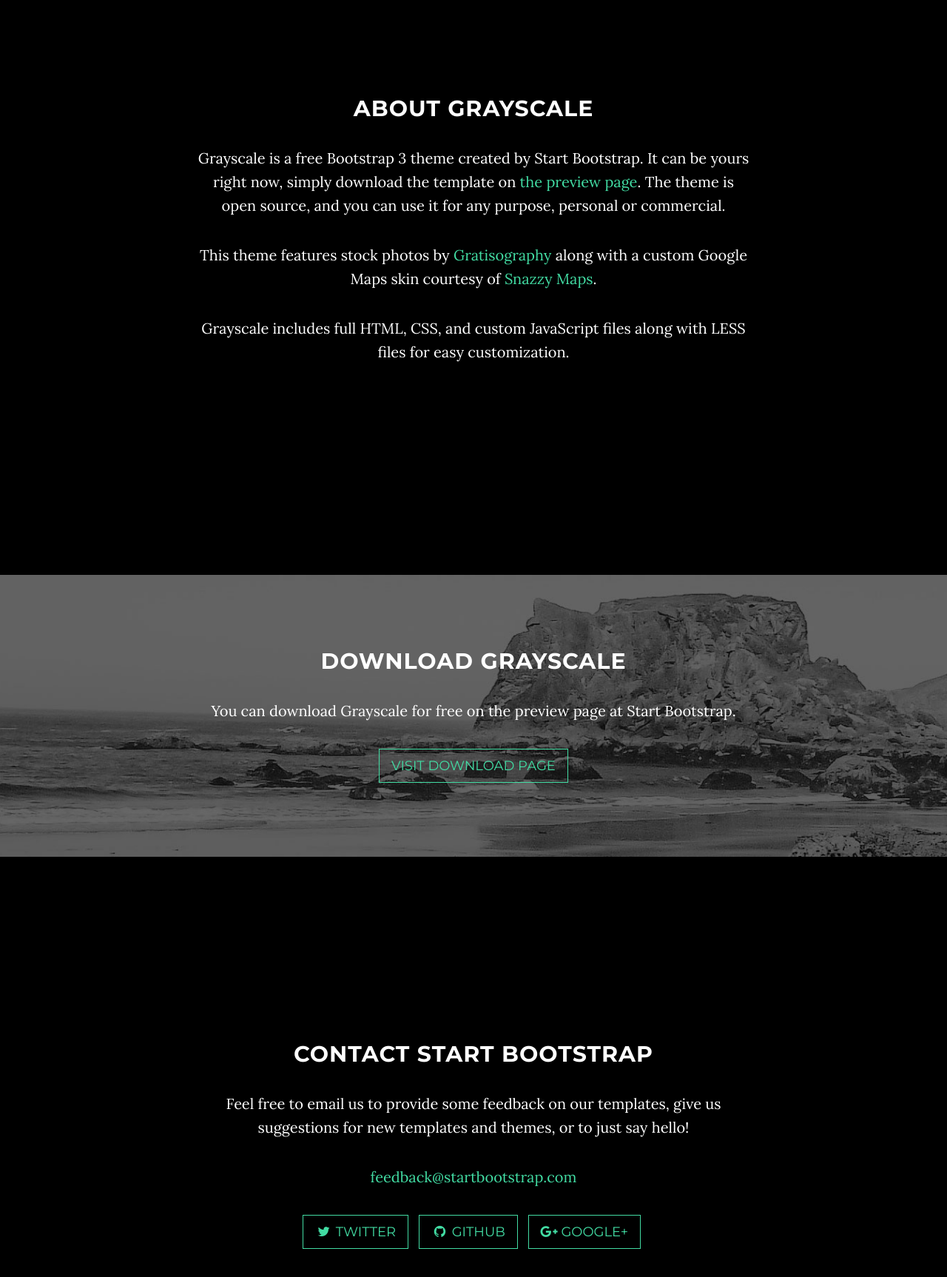
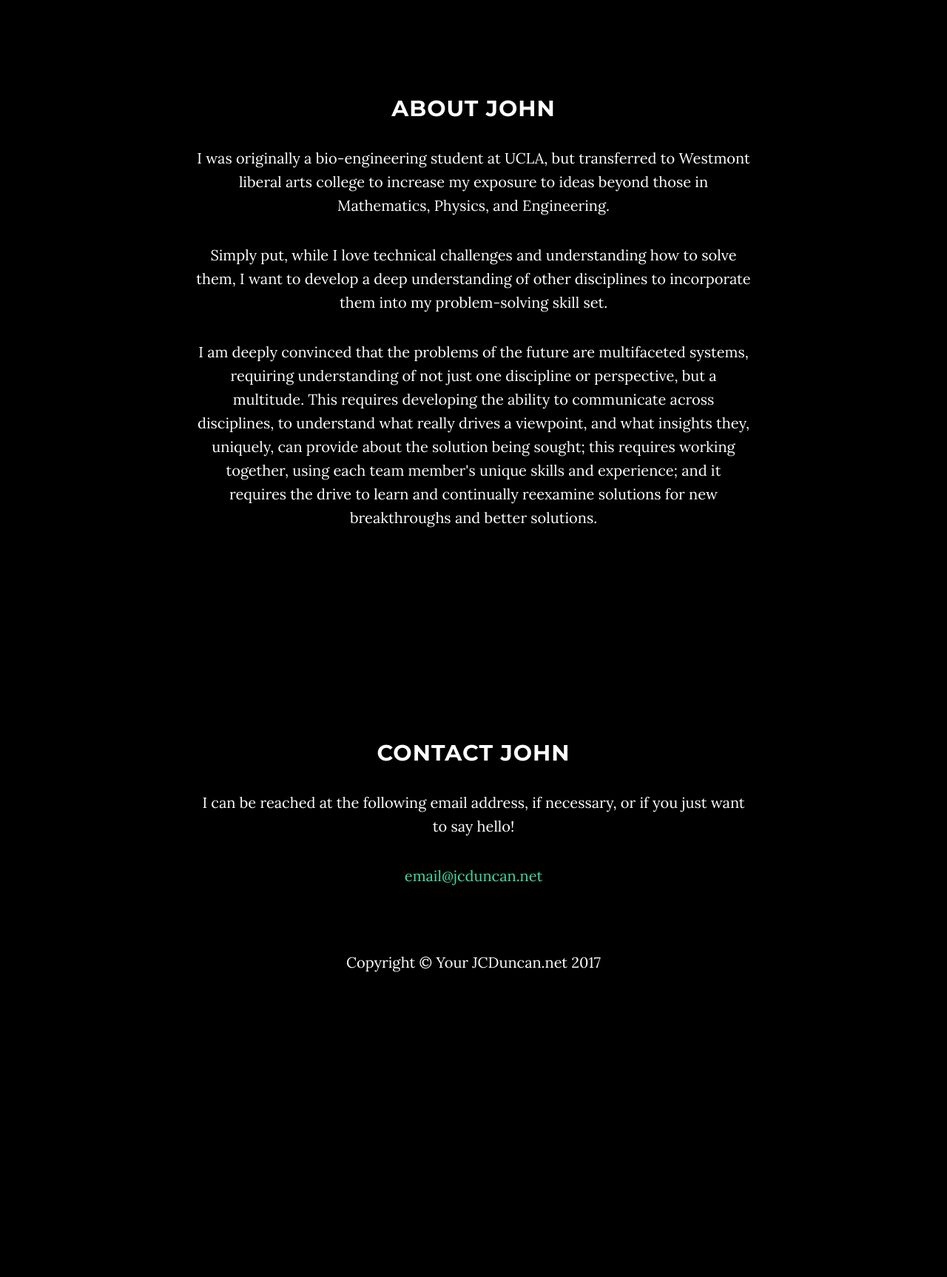
Before and after one commit to jc-duncan/jc-duncan.github.io, a website: page index.html in a window 1280 px wide. Shown: the part 920-2646 px from the top of the page at 74% size. After the commit the page ends 2287 px from the top, so only its background shows below. Drawn offline with nearby package versions, Linux system fonts and the light colour scheme; some packages are replaced by stand-ins of ours.

Commit message:
Update index.html

```diff
--- a/index.html
+++ b/index.html
@@ -9,7 +9,7 @@
     <meta name="description" content="">
     <meta name="author" content="">
 
-    <title>Grayscale - Start Bootstrap Theme</title>
+    <title>John Duncan</title>
 
     <!-- Bootstrap Core CSS -->
     <link href="vendor/bootstrap/css/bootstrap.min.css" rel="stylesheet">
@@ -41,7 +41,7 @@
                     Menu <i class="fa fa-bars"></i>
                 </button>
                 <a class="navbar-brand page-scroll" href="#page-top">
-                    <i class="fa fa-play-circle"></i> <span class="light">Start</span> Bootstrap
+                    <i class="fa fa-play-circle"></i> <span class="light">John</span> Duncan
                 </a>
             </div>
 
@@ -54,9 +54,6 @@
                     </li>
                     <li>
                         <a class="page-scroll" href="#about">About</a>
-                    </li>
-                    <li>
-                        <a class="page-scroll" href="#download">Download</a>
                     </li>
                     <li>
                         <a class="page-scroll" href="#contact">Contact</a>
@@ -74,9 +71,8 @@
             <div class="container">
                 <div class="row">
                     <div class="col-md-8 col-md-offset-2">
-                        <h1 class="brand-heading">Grayscale</h1>
-                        <p class="intro-text">A free, responsive, one page Bootstrap theme.
-                            <br>Created by Start Bootstrap.</p>
+                        <h1 class="brand-heading">Hello</h1>
+                        <p class="intro-text">This website is currently under construction. We thank you for your patience.</p>
                         <a href="#about" class="btn btn-circle page-scroll">
                             <i class="fa fa-angle-double-down animated"></i>
                         </a>
@@ -90,23 +86,10 @@
     <section id="about" class="container content-section text-center">
         <div class="row">
             <div class="col-lg-8 col-lg-offset-2">
-                <h2>About Grayscale</h2>
-                <p>Grayscale is a free Bootstrap 3 theme created by Start Bootstrap. It can be yours right now, simply download the template on <a href="http://startbootstrap.com/template-overviews/grayscale/">the preview page</a>. The theme is open source, and you can use it for any purpose, personal or commercial.</p>
-                <p>This theme features stock photos by <a href="http://gratisography.com/">Gratisography</a> along with a custom Google Maps skin courtesy of <a href="http://snazzymaps.com/">Snazzy Maps</a>.</p>
-                <p>Grayscale includes full HTML, CSS, and custom JavaScript files along with LESS files for easy customization.</p>
-            </div>
-        </div>
-    </section>
-
-    <!-- Download Section -->
-    <section id="download" class="content-section text-center">
-        <div class="download-section">
-            <div class="container">
-                <div class="col-lg-8 col-lg-offset-2">
-                    <h2>Download Grayscale</h2>
-                    <p>You can download Grayscale for free on the preview page at Start Bootstrap.</p>
-                    <a href="http://startbootstrap.com/template-overviews/grayscale/" class="btn btn-default btn-lg">Visit Download Page</a>
-                </div>
+                <h2>About John</h2>
+                <p>I was originally a bio-engineering student at UCLA, but transferred to Westmont liberal arts college to increase my exposure to ideas beyond those in Mathematics, Physics, and Engineering. </p>
+                <p>Simply put, while I love technical challenges and understanding how to solve them, I want to develop a deep understanding of other disciplines to incorporate them into my problem-solving skill set.</p>
+                <p>I am deeply convinced that the problems of the future are multifaceted systems, requiring understanding of not just one discipline or perspective, but a multitude. This requires developing the ability to communicate across disciplines, to understand what really drives a viewpoint, and what insights they, uniquely, can provide about the solution being sought; this requires working together, using each team member's unique skills and experience; and it requires the drive to learn and continually reexamine solutions for new breakthroughs and better solutions.</p>
             </div>
         </div>
     </section>
@@ -115,32 +98,21 @@
     <section id="contact" class="container content-section text-center">
         <div class="row">
             <div class="col-lg-8 col-lg-offset-2">
-                <h2>Contact Start Bootstrap</h2>
-                <p>Feel free to email us to provide some feedback on our templates, give us suggestions for new templates and themes, or to just say hello!</p>
-                <p><a href="mailto:feedback@startbootstrap.com">feedback@startbootstrap.com</a>
+                <h2>Contact John</h2>
+                <p>I can be reached at the following email address, if necessary, or if you just want to say hello! </p>
+                <p><a href="mailto:feedback@startbootstrap.com">email@jcduncan.net</a>
                 </p>
-                <ul class="list-inline banner-social-buttons">
-                    <li>
-                        <a href="https://twitter.com/SBootstrap" class="btn btn-default btn-lg"><i class="fa fa-twitter fa-fw"></i> <span class="network-name">Twitter</span></a>
-                    </li>
-                    <li>
-                        <a href="https://github.com/IronSummitMedia/startbootstrap" class="btn btn-default btn-lg"><i class="fa fa-github fa-fw"></i> <span class="network-name">Github</span></a>
-                    </li>
-                    <li>
-                        <a href="https://plus.google.com/+Startbootstrap/posts" class="btn btn-default btn-lg"><i class="fa fa-google-plus fa-fw"></i> <span class="network-name">Google+</span></a>
-                    </li>
-                </ul>
+
             </div>
         </div>
     </section>
 
-    <!-- Map Section -->
-    <div id="map"></div>
+
 
     <!-- Footer -->
     <footer>
         <div class="container text-center">
-            <p>Copyright &copy; Your Website 2016</p>
+            <p>Copyright &copy; Your JCDuncan.net 2017</p>
         </div>
     </footer>
 
```
